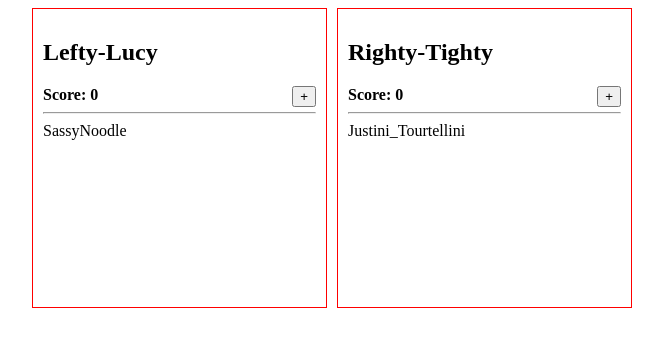
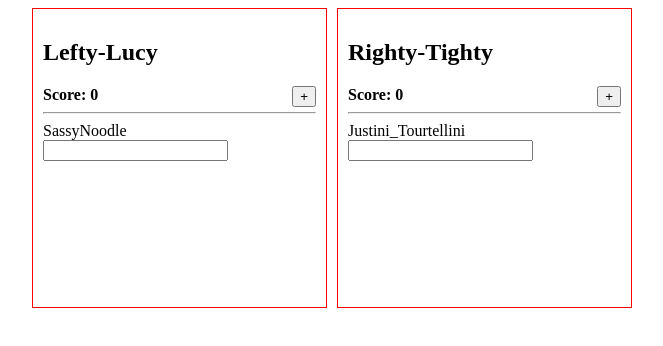
Before and after one commit to DamianDRuiz/soapstone-trivia, a React (Vite) app: page / in a window 1280 px wide. Shown: the top 346 px of the page, without its empty margins (308-971 px from the left). Built offline with nearby package versions, Linux system fonts and the light colour scheme.

Commit message:
Add Player

```diff
--- a/src/app/app.tsx
+++ b/src/app/app.tsx
@@ -1,4 +1,6 @@
 import { useState } from 'react';
+import { useImmer } from 'use-immer';
+import AddPlayer from './components/AddPlayer/AddPlayer';
 import Player from './components/Player/Player';
 import Players from './components/Players/Players';
 import Score from './components/Score/Score';
@@ -13,10 +15,10 @@ export function App() {
   const [scoreLeft, setScoreLeft] = useState<number>(0);
   const [scoreRight, setScoreRight] = useState<number>(0);
 
-  const [playersLeft, setPlayersLeft] = useState<Player[]>([
+  const [playersLeft, setPlayersLeft] = useImmer<Player[]>([
     { name: 'SassyNoodle' },
   ]);
-  const [playersRight, setPlayersRight] = useState<Player[]>([
+  const [playersRight, setPlayersRight] = useImmer<Player[]>([
     { name: 'Justini_Tourtellini' },
   ]);
 
@@ -27,12 +29,14 @@ export function App() {
         <Score score={scoreLeft} setScore={setScoreLeft} />
         <hr />
         <Players players={playersLeft} />
+        <AddPlayer setPlayers={setPlayersLeft} />
       </Team>
       <Team>
         <TeamName value={teamRightName} setValue={setTeamRightName} />
         <Score score={scoreRight} setScore={setScoreRight} />
         <hr />
         <Players players={playersRight} />
+        <AddPlayer setPlayers={setPlayersRight} />
       </Team>
     </Trivia>
   );
--- /dev/null
+++ b/src/app/components/AddPlayer/AddPlayer.module.scss
@@ -0,0 +1,7 @@
+/*
+ * Replace this with your own classes
+ *
+ * e.g.
+ * .container {
+ * }
+*/
--- /dev/null
+++ b/src/app/components/AddPlayer/AddPlayer.tsx
@@ -0,0 +1,31 @@
+import { ChangeEvent, FormEvent, useState } from 'react';
+import Player from '../Player/Player';
+import styles from './AddPlayer.module.scss';
+
+export function AddPlayer({ setPlayers }: AddPlayerProps) {
+  const [inputValue, setInputValue] = useState<string>('');
+
+  const handleChange = (e: ChangeEvent<HTMLInputElement>) =>
+    setInputValue(e.target.value);
+
+  const handleSubmit = (e: FormEvent) => {
+    e.preventDefault();
+    setPlayers((draft: Player[]) => {
+      draft.push({ name: inputValue });
+    });
+  };
+
+  return (
+    <div className={styles['container']}>
+      <form onSubmit={handleSubmit}>
+        <input type="text" value={inputValue} onChange={handleChange} />
+      </form>
+    </div>
+  );
+}
+
+export interface AddPlayerProps {
+  setPlayers: any;
+}
+
+export default AddPlayer;
```
Also changed, not shown: 1 other file (tests, documents, lock files or other folders).
